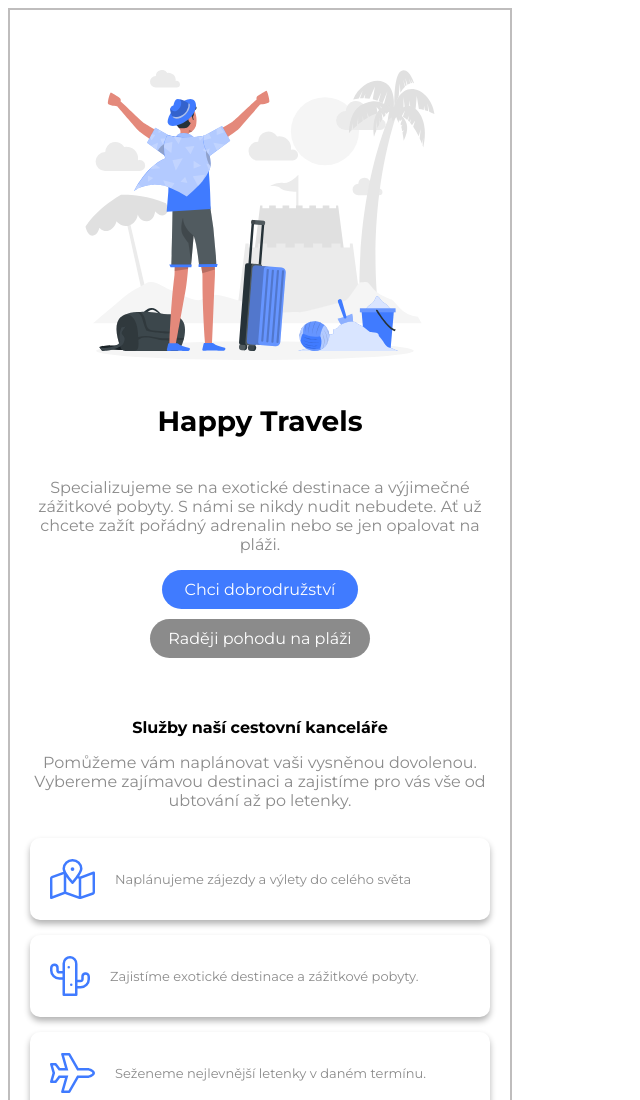
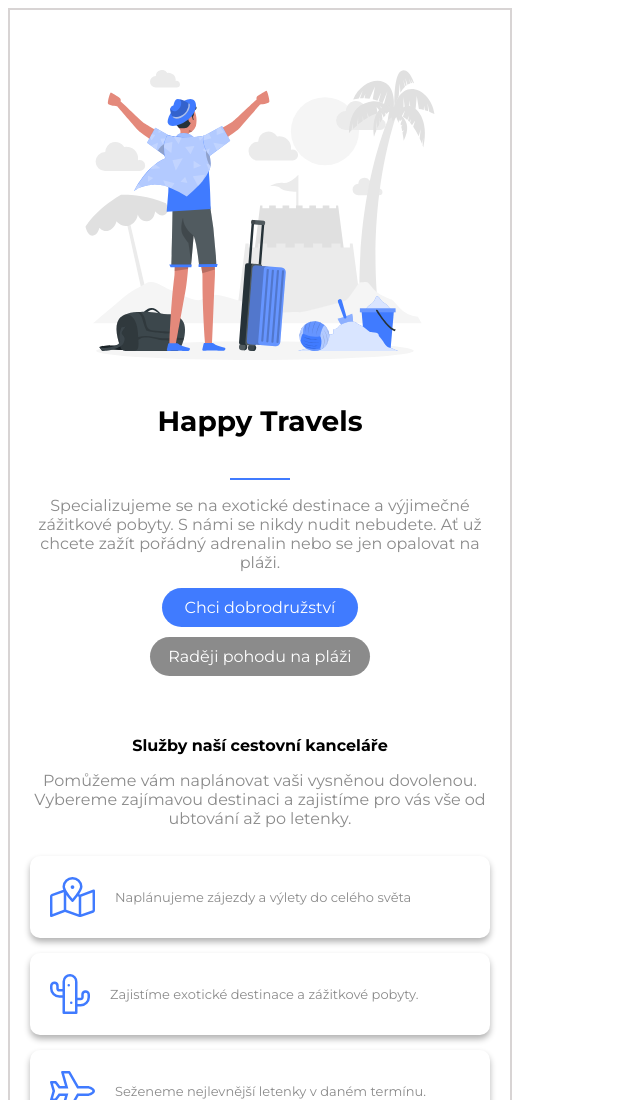
Before and after one commit to Strondal/Ukol_SLUZBY, a plain HTML site: page index.html in a window 1280 px wide. Shown: the top 1100 px of the page, without its empty margins (0-640 px from the left). Drawn offline with Linux system fonts and the light colour scheme.

Commit message:
modrá carka

```diff
--- a/index.html
+++ b/index.html
@@ -19,7 +19,7 @@
 
         <div class="uvod">
             <h1 class="nadpis">Happy Travels</h1>
-
+            <div class="carka"></div>
             <p class="odstavec1">Specializujeme se na exotické destinace a výjimečné zážitkové pobyty. S námi se nikdy nudit nebudete. Ať už chcete zažít pořádný adrenalin nebo se jen opalovat na pláži.</p>
 
             <a class="tlacitko dobrodruzstvi">Chci dobrodružství</a>
--- a/style.css
+++ b/style.css
@@ -6,7 +6,7 @@ body {
     height: 1600px;
     width: 500px;
     font-family: 'montserrat';
-    border:2px solid #bfbdbd;
+    border:2px solid #d8d4d4;
 }
 
 .traveler {
@@ -27,6 +27,8 @@ font-size: 28px;
 .obsah2 {
     text-align: center;
 }
+
+
 .tlacitko {
     display: block;
     padding: 10px 0 10px 0;
@@ -106,3 +108,12 @@ img {
     list-style-type: none;
     padding: 0;
 }
+
+
+.carka {
+    background-color: #407BFF;
+    width: 60px;
+    height: 2px;
+    display:block;
+    margin: 0 220px 0 220px
+}
```
